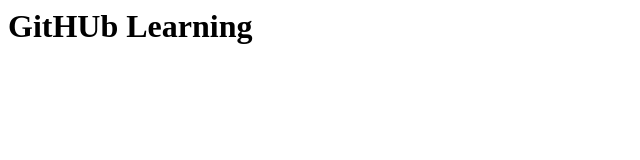
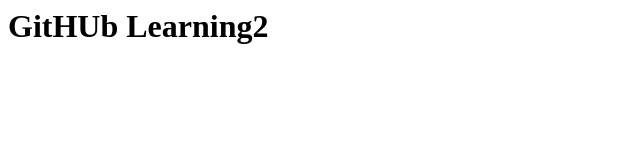
Before and after one commit to Dougashiba/git_tutorial, a plain HTML site: page index.html in a window 1280 px wide. Shown: the full height of the page, 0-640 px from the left. Drawn offline with Linux system fonts and the light colour scheme.

Commit message:
h1を変更

```diff
--- a/index.html
+++ b/index.html
@@ -1 +1 @@
-<h1>GitHUb Learning<h1>
+<h1>GitHUb Learning2<h1>
```
